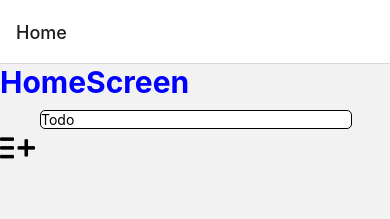
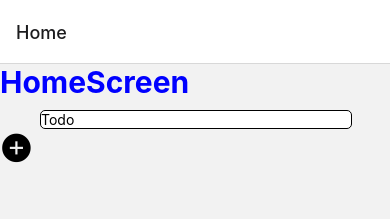
Before and after one commit to Paarthbathla338/ToDo-RN, a React Native app in the folder todo/: screen /Home in a window 390 px wide. Shown: the top 219 px of the page. Built offline with nearby package versions, Linux system fonts and the light colour scheme.

Commit message:
For Cloning

```diff
--- a/todo/screens/HomeScreen.js
+++ b/todo/screens/HomeScreen.js
@@ -2,10 +2,6 @@ import { StyleSheet, Text, View, Image, TextInput, TouchableOpacity } from 'reac
 import React from 'react'
 import { Ionicons,Entypo,AntDesign,FontAwesome5,MaterialIcons,FontAwesome,SimpleLineIcons,Fontisto } from '@expo/vector-icons';
 import { useState } from 'react';
-
-
-
-
 
 const HomeScreen = () => {
     const data=[]
@@ -15,12 +11,22 @@ const HomeScreen = () => {
     <View>
         <Image style={styles.image}/>
       <Text style={styles.text}>HomeScreen</Text>
-      <TextInput placeholder="Todo" style={styles.input}/>
-      <TouchableOpacity style={styles.button} onPress={()=>{setPressed(true), setTimeout(()=>{setPressed(false)},2000)}}><Entypo name={pressed?"home":"add-to-list"} size={30}  style={{fontSize:35,color:pressed?"green":"black"}}  /></TouchableOpacity>
+
+      <TextInput placeholder="Todo" style={styles.input}
+          onChangeText={ (text)=>{data.push(text), console.log(text, data.length)}}
+      />
+
+
+
+
+      <TouchableOpacity style={styles.button} onPress={()=>{setPressed(true), setTimeout(()=>{setPressed(false)},2000)}}><Ionicons name={pressed?"checkmark-circle":"add-circle-sharp"} size={30}  style={{fontSize:35,color:pressed?"green":"black"}}  /></TouchableOpacity>
 
     </View>
+
   )
+
 }
+
 
 export default HomeScreen
 
```
